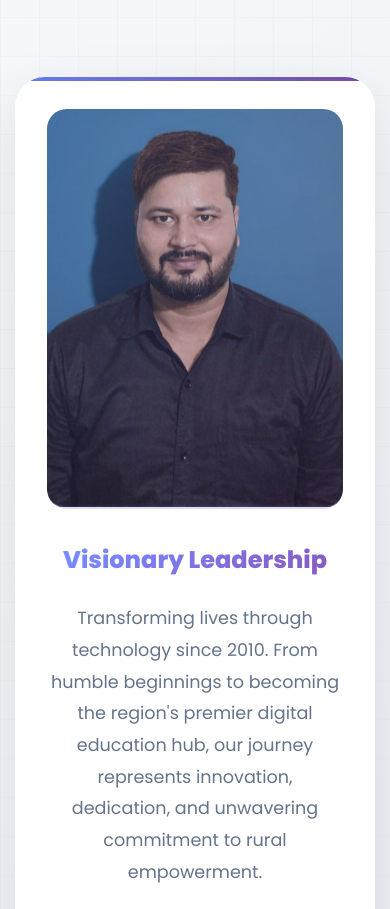
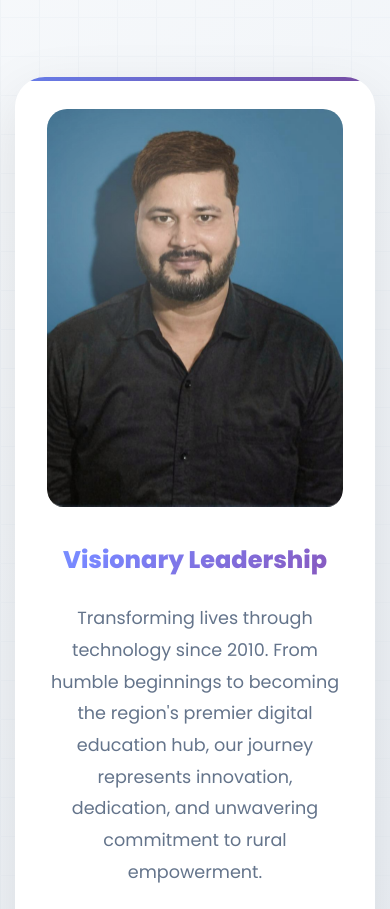
Before and after one commit to MohdZunaid2708/BrandingDemo, a plain HTML site: page index.html in a window 390 px wide. Shown: the part 1420-2329 px from the top of the page. Drawn offline with Linux system fonts and the light colour scheme.

Commit message:
fixed mobile design isseus

```diff
--- a/style.css
+++ b/style.css
@@ -2271,10 +2271,34 @@ button, a, input, select, textarea {
     left: 0;
     width: 100%;
     height: 100%;
-    background: linear-gradient(135deg, rgba(102, 126, 234, 0.3), rgba(118, 75, 162, 0.3));
+    background: linear-gradient(135deg, rgba(102, 126, 234, 0.4), rgba(118, 75, 162, 0.4), rgba(245, 158, 11, 0.3));
     border-radius: 16px;
     z-index: 1;
-    opacity: 0.7;
+    opacity: 0;
+    transition: all 0.3s ease;
+}
+
+.photo-frame:hover::after {
+    opacity: 0.8;
+}
+
+.photo-frame::before {
+    content: '';
+    position: absolute;
+    top: 0;
+    left: 0;
+    width: 100%;
+    height: 100%;
+    background: radial-gradient(circle at 30% 30%, rgba(255, 255, 255, 0.3) 0%, transparent 50%);
+    border-radius: 16px;
+    z-index: 2;
+    opacity: 0.6;
+    animation: shimmerOverlay 3s ease-in-out infinite;
+}
+
+@keyframes shimmerOverlay {
+    0%, 100% { opacity: 0.6; transform: scale(1); }
+    50% { opacity: 0.9; transform: scale(1.02); }
 }
 
 .photo-glow {
```
